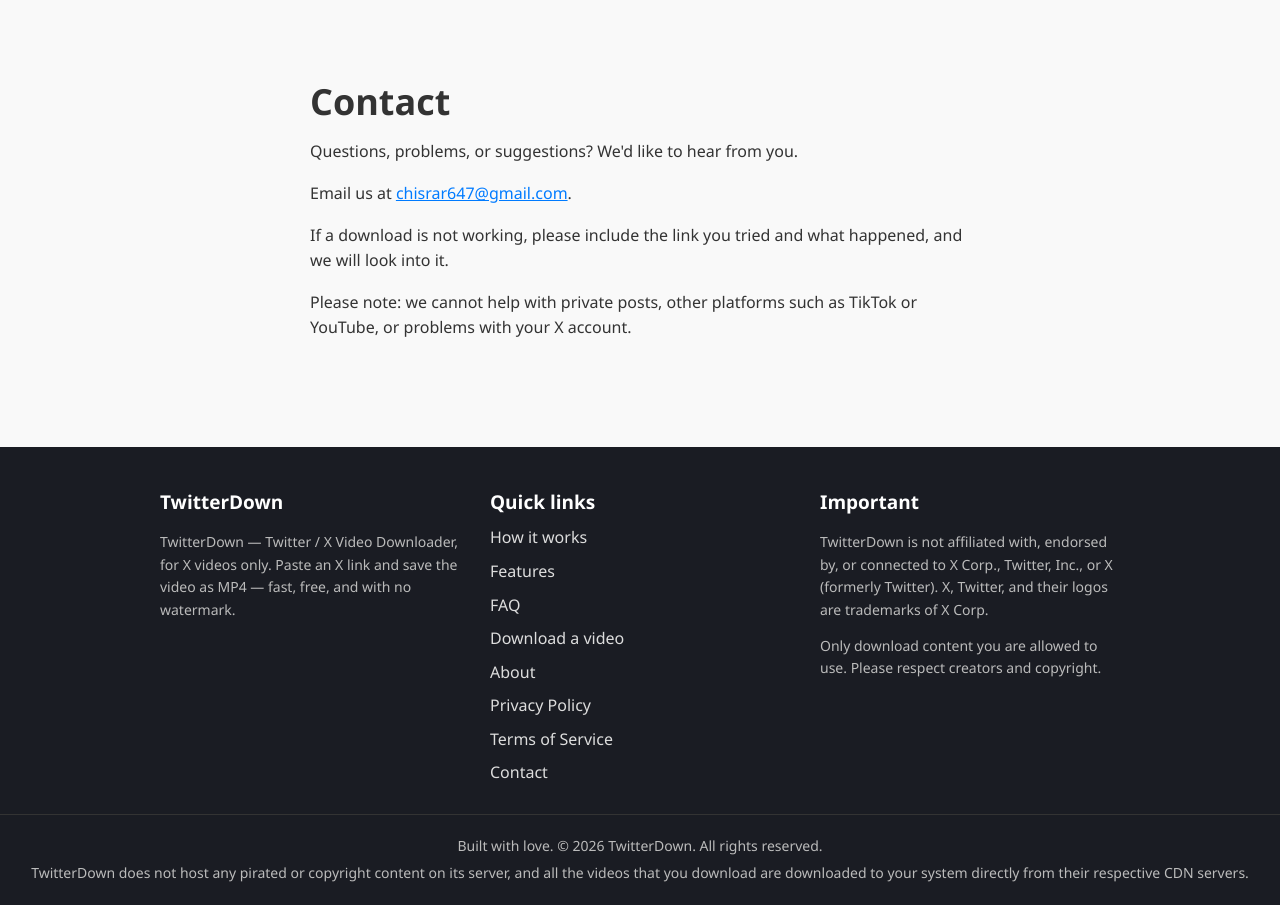
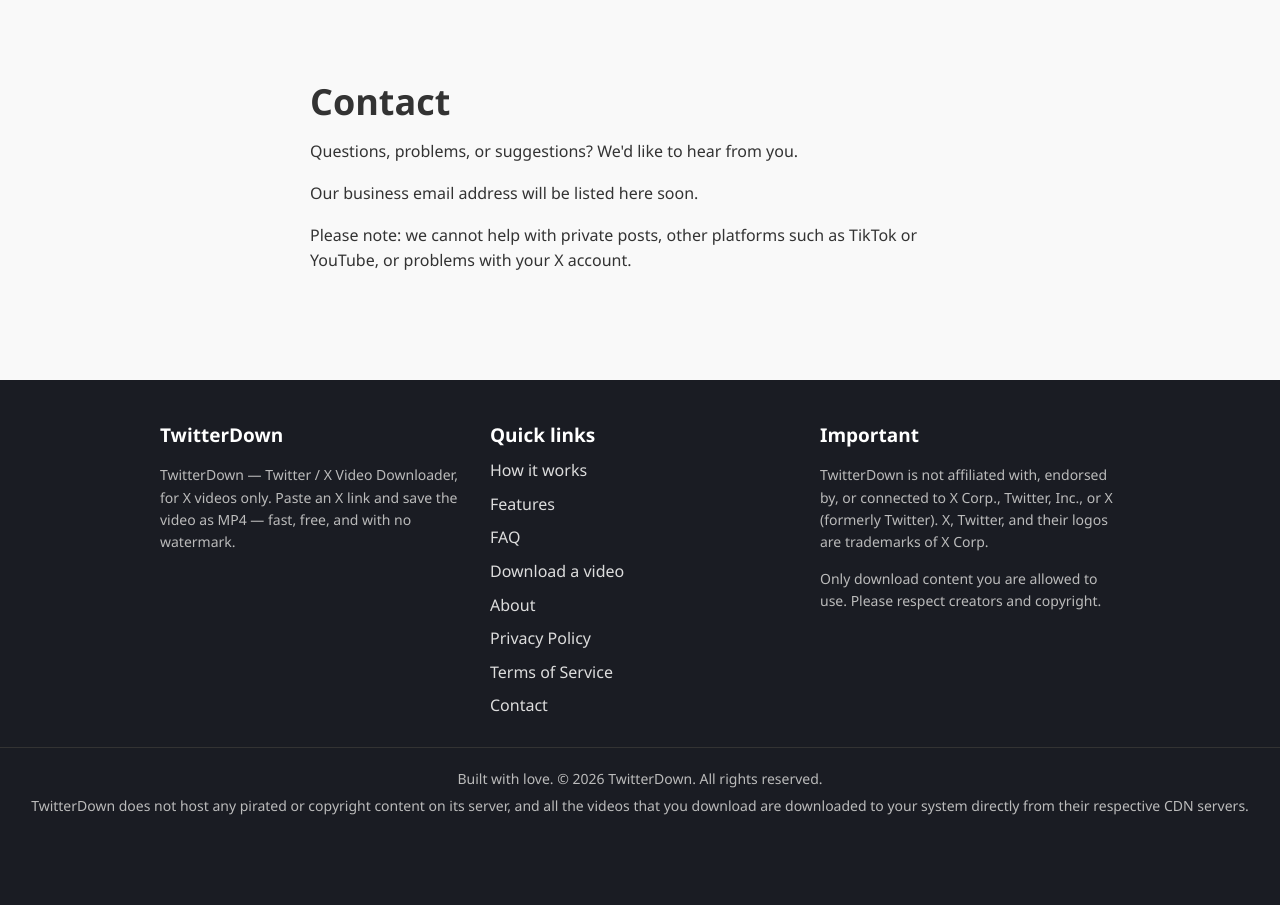
Before and after one commit to Ch-israr/twitter, a Flask app: page /contact in a window 1280 px wide. Shown: the part 65-970 px from the top of the page. After the commit the page ends 880 px from the top, so only its background shows below. Run offline with Flask 3, Linux system fonts and the light colour scheme; some libraries are stand-ins or nearby versions.

Commit message:
Remove personal email from Contact page

```diff
--- a/templates/contact.html
+++ b/templates/contact.html
@@ -12,8 +12,7 @@
       <div class="container container-narrow">
         <h1>Contact</h1>
         <p>Questions, problems, or suggestions? We'd like to hear from you.</p>
-        <p>Email us at <a href="mailto:chisrar647@gmail.com">chisrar647@gmail.com</a>.</p>
-        <p>If a download is not working, please include the link you tried and what happened, and we will look into it.</p>
+        <p>Our business email address will be listed here soon.</p>
         <p>Please note: we cannot help with private posts, other platforms such as TikTok or YouTube, or problems with your X account.</p>
       </div>
     </section>
```
